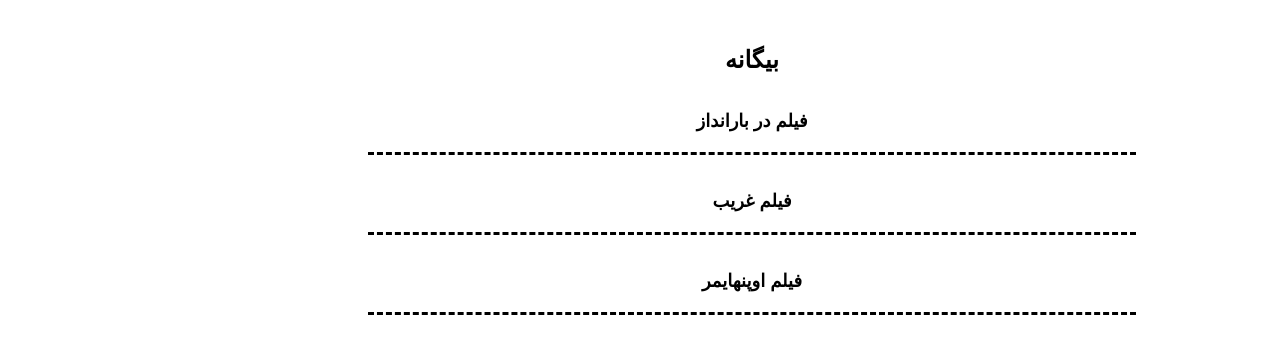
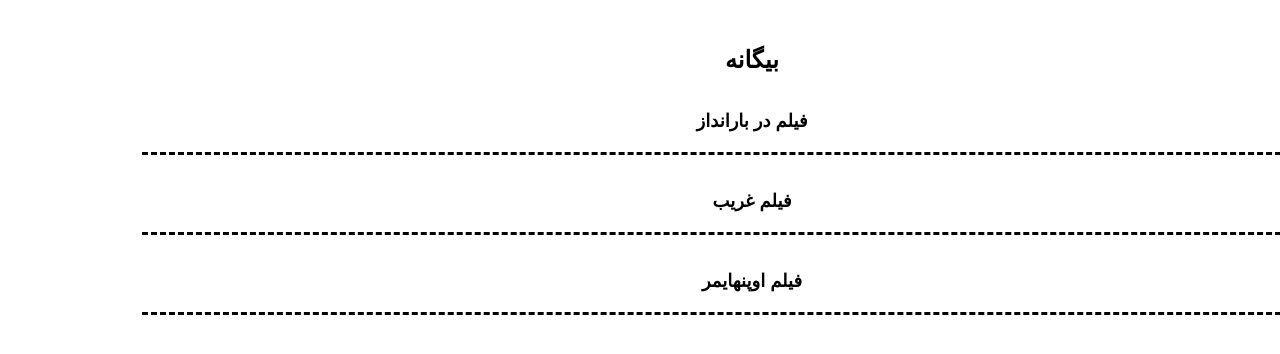
Before and after one commit to darkblog/darkblog.github.io, a Jekyll site: the page built from index.html, in a window 1280 px wide. Shown: the top 354 px of the page. Built offline with Jekyll 4.4.1, drawn with Linux system fonts in a browser that asks for light colours.

Commit message:
Update index.html

```diff
--- a/_layouts/index.html
+++ b/_layouts/index.html
@@ -6,7 +6,7 @@
 <title>{% if page.title %}{{ page.title }}{% else %}{{ site.name }}{% endif %}</title>
 <meta name="description" content="{% if page.excerpt %}{{ page.excerpt | strip_html | strip_newlines | truncate: 160 }}{% else %}{{ site.description }}{% endif %}">
 <link rel="canonical" href="{{ page.url | replace:'index.html','' | prepend: site.baseurl | prepend: site.url }}">
-<style amp-custom>body{font-family:sans-serif;margin:auto;padding:30px;max-width:768px;text-align:center}h1{font-size:x-large}h2{font-size:large}a{color:black;text-decoration:none}.post{padding:20px;border-bottom:dashed black}</style>
+<style amp-custom>body{font-family:sans-serif;margin:auto;padding:30px;text-align:center}h1{font-size:x-large}h2{font-size:large}a{color:black;text-decoration:none}.post{padding:20px;border-bottom:dashed black}</style>
 </head>
 <body>
 <header>
```
